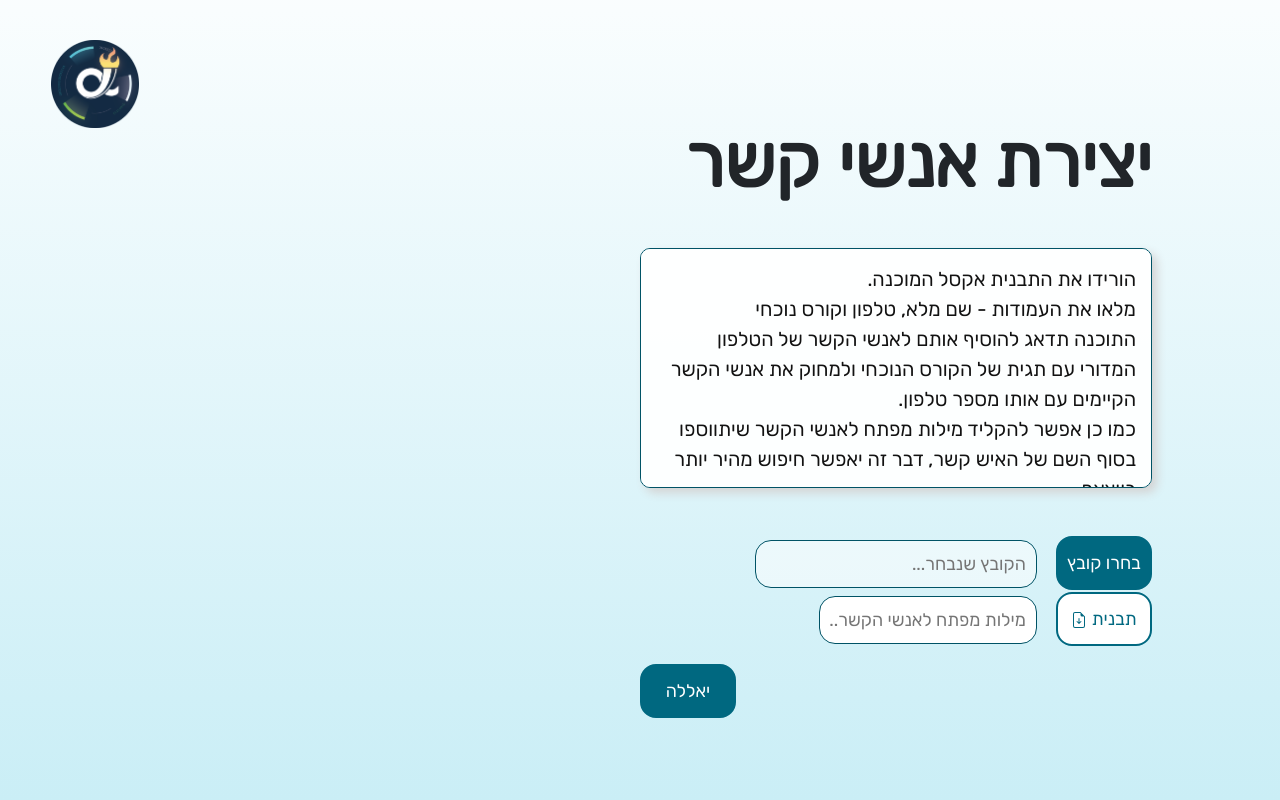
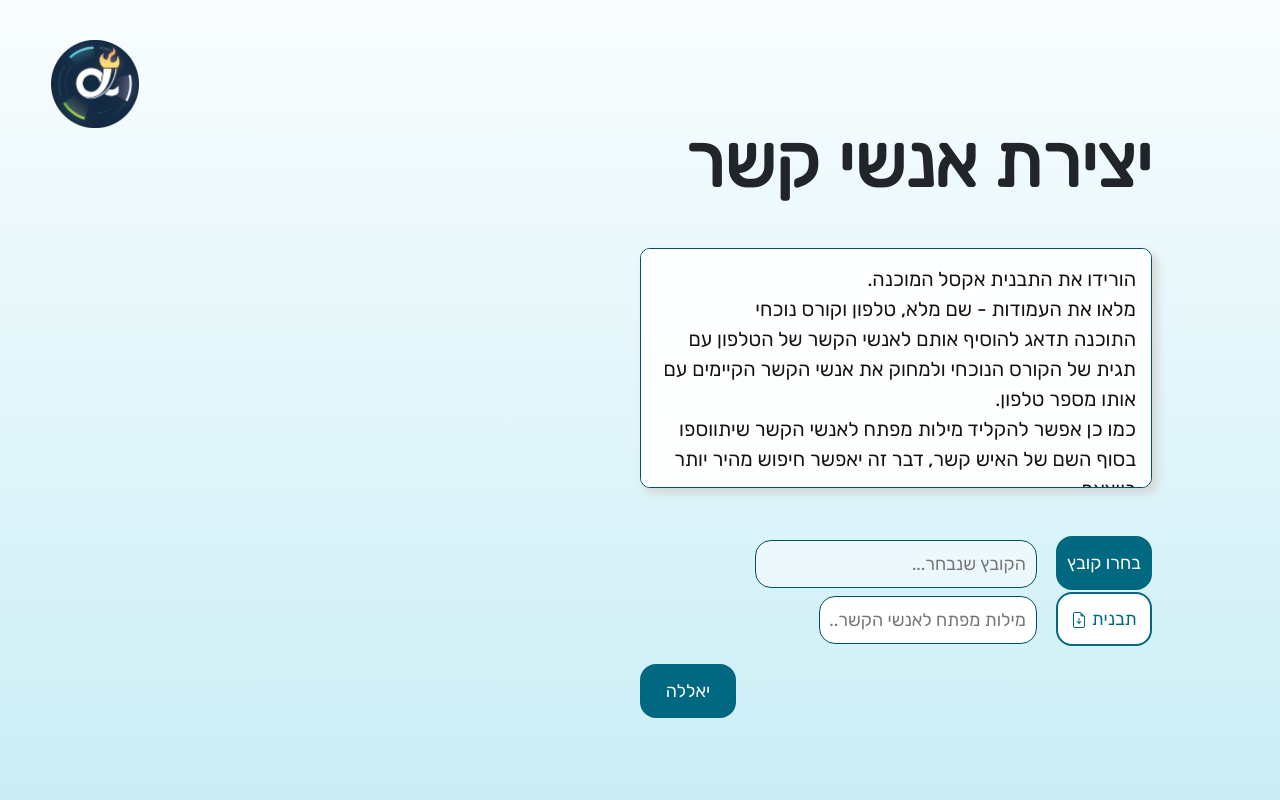
Before and after one commit to NaorOrZion/contacts-creation, a Python web app: template website/templates/create_contacts.html in a window 1280 px wide. Run offline with Jinja, Linux system fonts and the light colour scheme; the template is opened without the code that fills it, so the values that code supplies are empty; some libraries are stand-ins or nearby versions.

Commit message:
Update create_contacts.html

```diff
--- a/website/templates/create_contacts.html
+++ b/website/templates/create_contacts.html
@@ -48,7 +48,7 @@
 						<br />
 						<span> מלאו את העמודות - שם מלא, טלפון וקורס נוכחי</span>
 						<br />
-						<span> התוכנה תדאג להוסיף אותם לאנשי הקשר של הטלפון המדורי עם תגית של הקורס הנוכחי ולמחוק את אנשי הקשר הקיימים עם אותו מספר טלפון. </span>
+						<span> התוכנה תדאג להוסיף אותם לאנשי הקשר של הטלפון עם תגית של הקורס הנוכחי ולמחוק את אנשי הקשר הקיימים עם אותו מספר טלפון. </span>
 						<br />
 						<span>כמו כן אפשר להקליד מילות מפתח לאנשי הקשר שיתווספו בסוף השם של האיש קשר, דבר זה יאפשר חיפוש מהיר יותר בווצאפ.</span>
 						<br />
```
